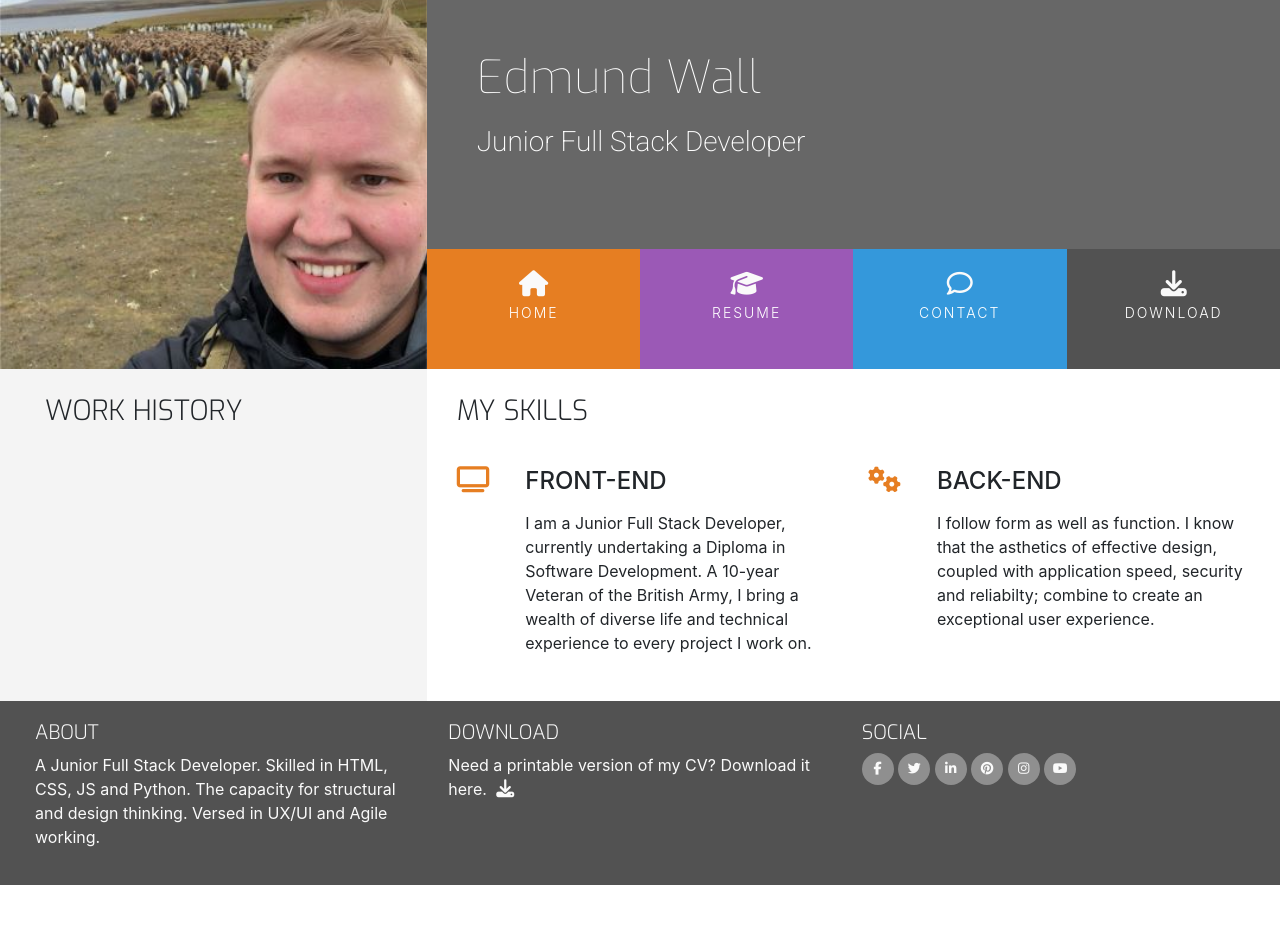
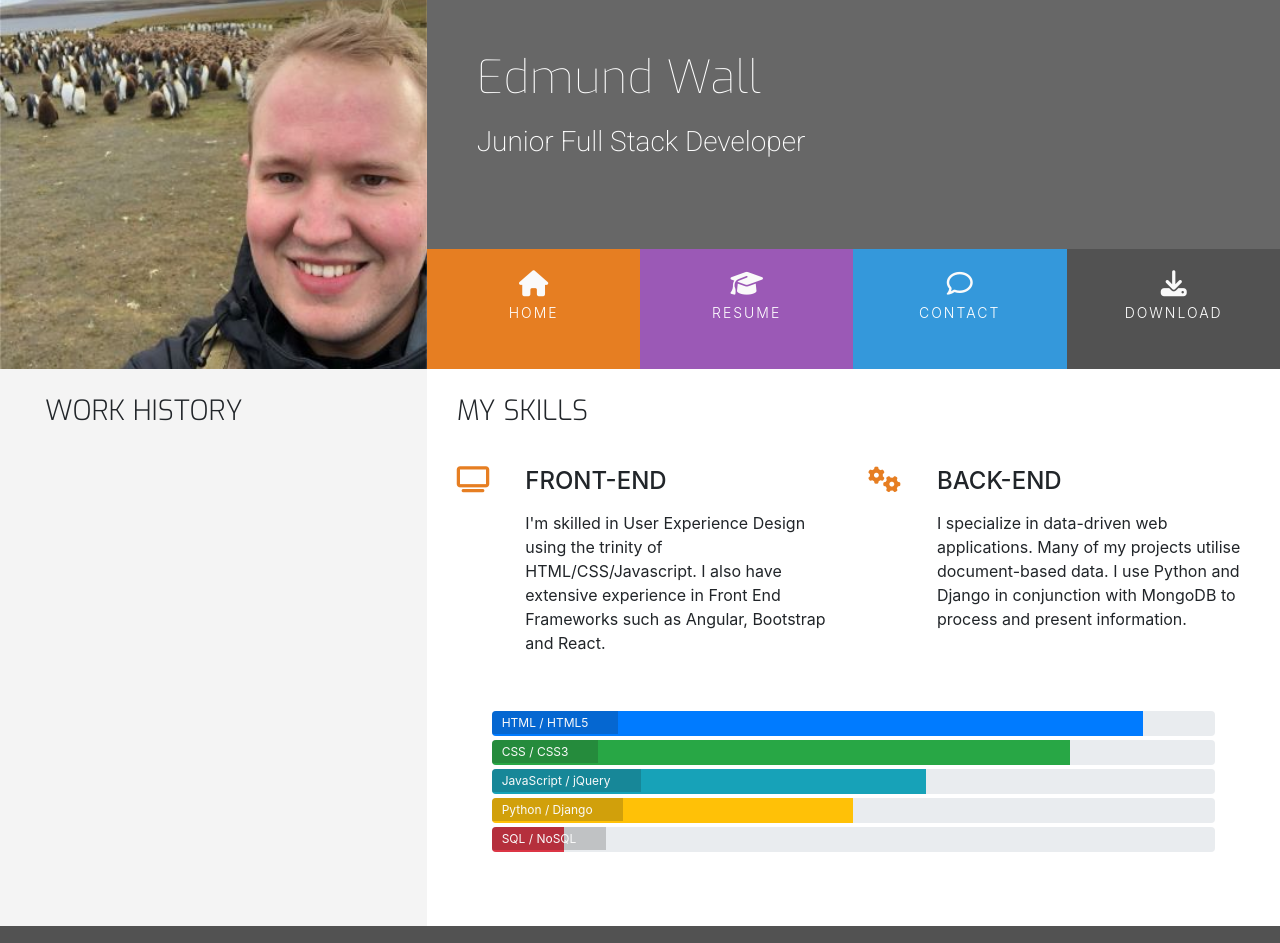
Before and after one commit to Clinelly/UCD_Resume, a plain HTML site: page resume.html in a window 1280 px wide. Shown: the top 943 px of the page. Before the commit the page ends 885 px from the top, so only its background shows below. Drawn offline with nearby package versions, Linux system fonts and the light colour scheme.

Commit message:
Add progress bars and text content to resume page.

```diff
--- a/assets/css/style.css
+++ b/assets/css/style.css
@@ -260,3 +260,24 @@ footer {
     width: 60%;
     position: relative;
 }
+
+/* --------------------- Skills */
+
+.progress {
+    position: relative;
+    height: 25px;
+    margin-bottom: 4px;
+}
+
+.progress-type {
+    position: absolute;
+    left: 0px;
+    font-weight: 400;
+    padding: 3px 30px 2px 10px;
+    color: #fafafa;
+    background-color: rgba(25, 25, 25, 0.2);
+}
+
+.progress-section {
+    margin: 40px 20px;
+}
--- a/resume.html
+++ b/resume.html
@@ -9,7 +9,8 @@
     <link rel="stylesheet" href="https://cdn.jsdelivr.net/npm/bootstrap@4.2.1/dist/css/bootstrap.min.css"
         integrity="sha384-GJzZqFGwb1QTTN6wy59ffF1BuGJpLSa9DkKMp0DgiMDm4iYMj70gZWKYbI706tWS" crossorigin="anonymous">
     <!--Hover CSS-->
-    <link rel="stylesheet" href="https://cdnjs.cloudflare.com/ajax/libs/hover.css/2.1.1/css/hover-min.css" type="text/css" />
+    <link rel="stylesheet" href="https://cdnjs.cloudflare.com/ajax/libs/hover.css/2.1.1/css/hover-min.css"
+        type="text/css" />
     <!--Font Awesome-->
     <script src="https://kit.fontawesome.com/749d4dd5a6.js" crossorigin="anonymous"></script>
     <!--Style Sheet-->
@@ -32,16 +33,20 @@
                     <div class="col">
                         <ul id="nav" class="list-inline menucontainer">
                             <li class="col-6 col-sm-3 ui-menu-color-home list-inline-item menuitem">
-                                <a href="index.html" class="hvr-sweep-to-bottom"><i class="fas fa-home" aria-hidden="true"></i><span>Home</span></a>
+                                <a href="index.html" class="hvr-sweep-to-bottom"><i class="fas fa-home"
+                                        aria-hidden="true"></i><span>Home</span></a>
                             </li>
                             <li class="col-6 col-sm-3 ui-menu-color-resume list-inline-item menuitem">
-                                <a href="resume.html" class="hvr-sweep-to-bottom"><i class="fa fa-graduation-cap" aria-hidden="true"></i><span>Resume</span></a>
+                                <a href="resume.html" class="hvr-sweep-to-bottom"><i class="fa fa-graduation-cap"
+                                        aria-hidden="true"></i><span>Resume</span></a>
                             </li>
                             <li class="col-6 col-sm-3 ui-menu-color-contact list-inline-item menuitem">
-                                <a href="contact.html" class="hvr-sweep-to-bottom"><i class="fa fa-comment-o" aria-hidden="true"></i><span>Contact</span></a>
+                                <a href="contact.html" class="hvr-sweep-to-bottom"><i class="fa fa-comment-o"
+                                        aria-hidden="true"></i><span>Contact</span></a>
                             </li>
                             <li class="col-6 col-sm-3 ui-menu-color-download list-inline-item menuitem">
-                                <a href="#" class="hvr-sweep-to-bottom"><i class="fa fa-download" aria-hidden="true"></i><span>Download</span></a>
+                                <a href="#" class="hvr-sweep-to-bottom"><i class="fa fa-download"
+                                        aria-hidden="true"></i><span>Download</span></a>
                             </li>
 
                         </ul>
@@ -76,10 +81,8 @@
                             <div class="col-10">
                                 <h4 class="three-reasons-heading uppercase">Front-End</h4>
                                 <p>
-                                        I am a Junior Full Stack Developer, currently undertaking a Diploma in Software
-                                        Development.
-                                        A 10-year Veteran of the British Army, I bring a wealth of diverse life and
-                                        technical experience to every project I work on.
+                                    I'm skilled in User Experience Design using the trinity of HTML/CSS/Javascript.
+                                    I also have extensive experience in Front End Frameworks such as Angular, Bootstrap and React.
                                 </p>
                             </div>
                         </div>
@@ -92,15 +95,50 @@
                             <div class="col-10">
                                 <h4 class="three-reasons-heading uppercase">Back-End</h4>
                                 <p>
-                                        I follow form as well as function. I know that the asthetics of effective
-                                        design,
-                                        coupled with application speed, security and reliabilty; combine to create an
-                                        exceptional
-                                        user experience.
+                                    I specialize in data-driven web applications.
+                                    Many of my projects utilise document-based data.
+                                    I use Python and Django in conjunction with MongoDB to process and present information.
                                 </p>
                             </div>
                         </div>
                     </div>
+                </div>
+                <div class="row progress-section">
+                    <div class="col">
+                        <div class="progress">
+                            <div class="progress-bar" role="progressbar" aria-valuenow="90" aria-valuemin="0"
+                                aria-valuemax="100" style="width:90%">
+                                <span class="sr-only">90% complete</span>
+                            </div>
+                            <span class="progress-type">HTML / HTML5</span>
+                        </div>
+                        <div class="progress">
+                            <div class="progress-bar bg-success" role="progressbar" aria-valuenow="80" aria-valuemin="0"
+                                aria-valuemax="100" style="width:80%">
+                                <span class="sr-only">80% complete</span>
+                            </div>
+                            <span class="progress-type">CSS / CSS3</span>
+                        </div>
+                        <div class="progress">
+                            <div class="progress-bar bg-info" role="progressbar" aria-valuenow="60" aria-valuemin="0"
+                                aria-valuemax="100" style="width:60%">
+                                <span class="sr-only">60% complete</span>
+                            </div>
+                            <span class="progress-type">JavaScript / jQuery</span>
+                        </div>
+                        <div class="progress">
+                            <div class="progress-bar bg-warning" role="progressbar" aria-valuenow="50" aria-valuemin="0"
+                                aria-valuemax="100" style="width:50%">
+                                <span class="sr-only">50% complete</span>
+                            </div>
+                            <span class="progress-type">Python / Django</span>
+                        </div>
+                        <div class="progress">
+                            <div class="progress-bar bg-danger" role="progressbar" aria-valuenow="10" aria-valuemin="0"
+                                aria-valuemax="100" style="width:10%">
+                                <span class="sr-only">10% complete</span>
+                            </div>
+                            <span class="progress-type">SQL / NoSQL</span>
                         </div>
                     </div>
                 </div>
```
Lines whose indentation alone changed are shown as unchanged.
